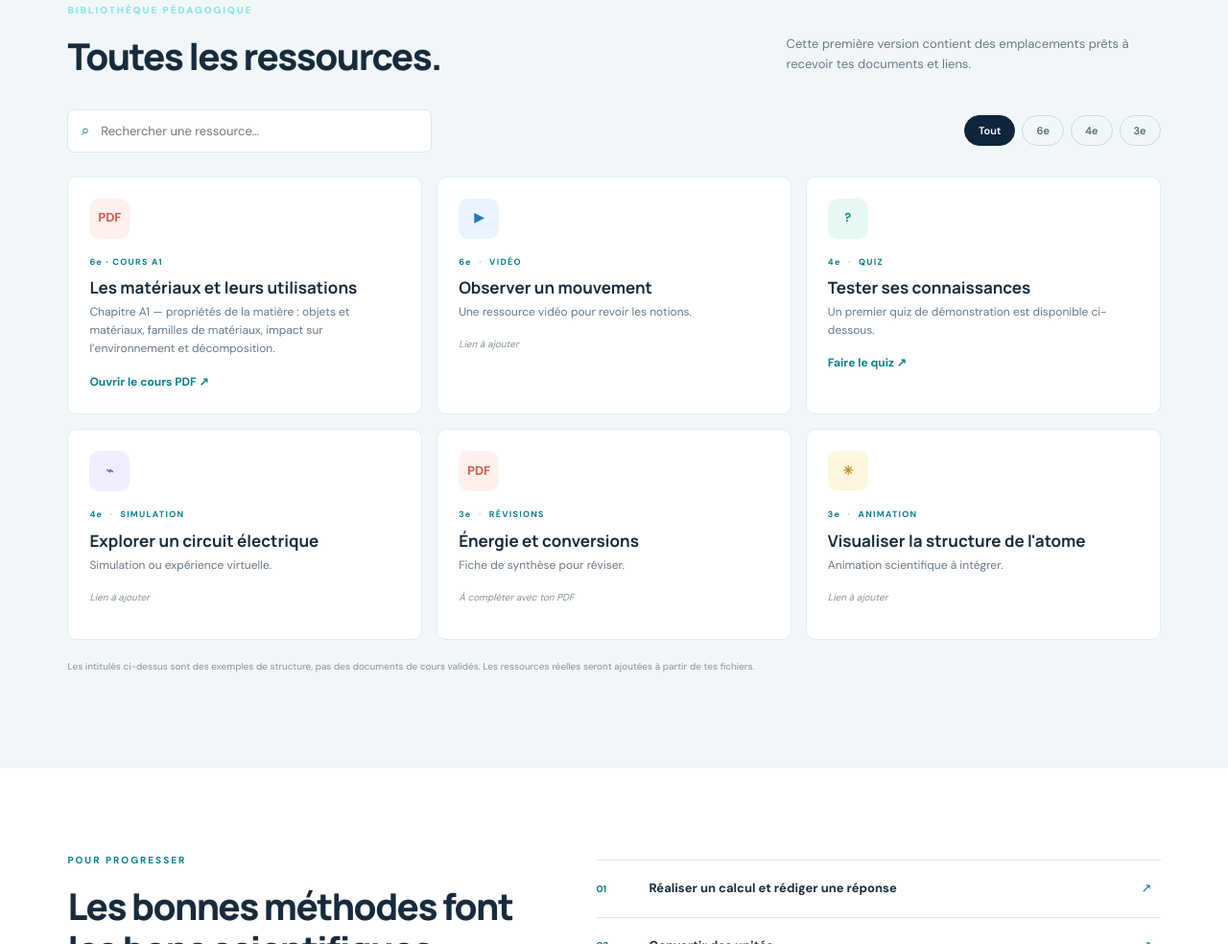
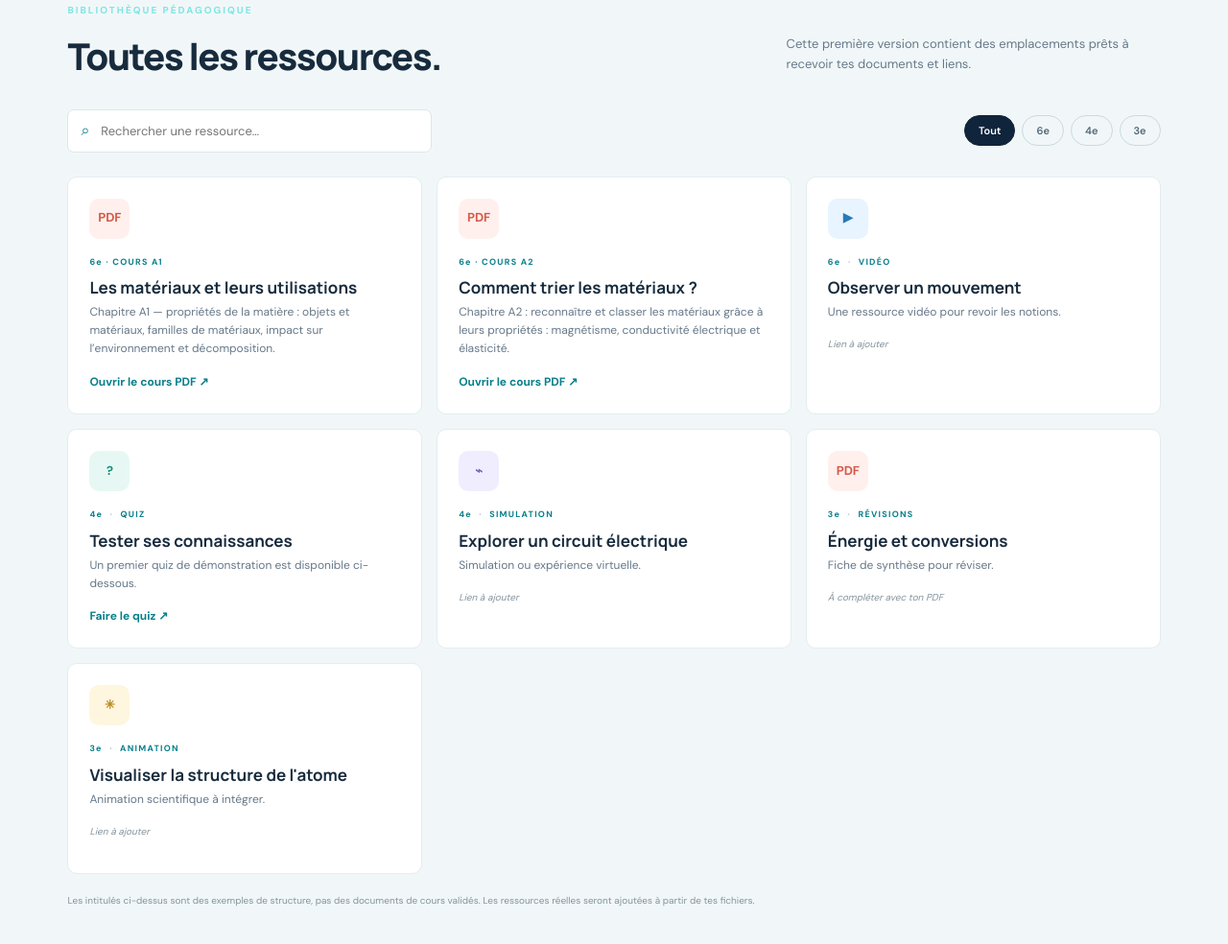
Before and after one commit to profpetiniot/ressources-physique-chimie, a plain HTML site: page index.html in a window 1280 px wide. Shown: the part 1354-2338 px from the top of the page at 96% size. Drawn offline with Linux system fonts and the light colour scheme.

Commit message:
Add new resource card for material sorting course

```diff
--- a/index.html
+++ b/index.html
@@ -99,6 +99,25 @@
   </a>
 
 </article>
+        <article class="resource-card"
+ data-level="6e"
+ data-search="cours trier matériaux propriétés aimant magnétisme conducteur isolant électrique élasticité élastique pdf">
+
+  <div class="resource-icon pdf-icon">PDF</div>
+  <div class="resource-meta">6e · COURS A2</div>
+
+  <h3>Comment trier les matériaux ?</h3>
+
+  <p>Chapitre A2 : reconnaître et classer les matériaux grâce à leurs
+  propriétés : magnétisme, conductivité électrique et élasticité.</p>
+
+  <a class="card-link"
+  href="pdf/A2-comment-trier-les-materiaux-6e.pdf"
+  target="_blank" rel="noopener">
+  Ouvrir le cours PDF ↗
+  </a>
+
+</article>
         <article class="resource-card" data-level="6e" data-search="vidéo mouvement trajectoire vitesse">
           <div class="resource-icon video-icon">▶</div><div class="resource-meta">6e <span>·</span> VIDÉO</div>
           <h3>Observer un mouvement</h3><p>Une ressource vidéo pour revoir les notions.</p><span class="resource-status">Lien à ajouter</span>
```
